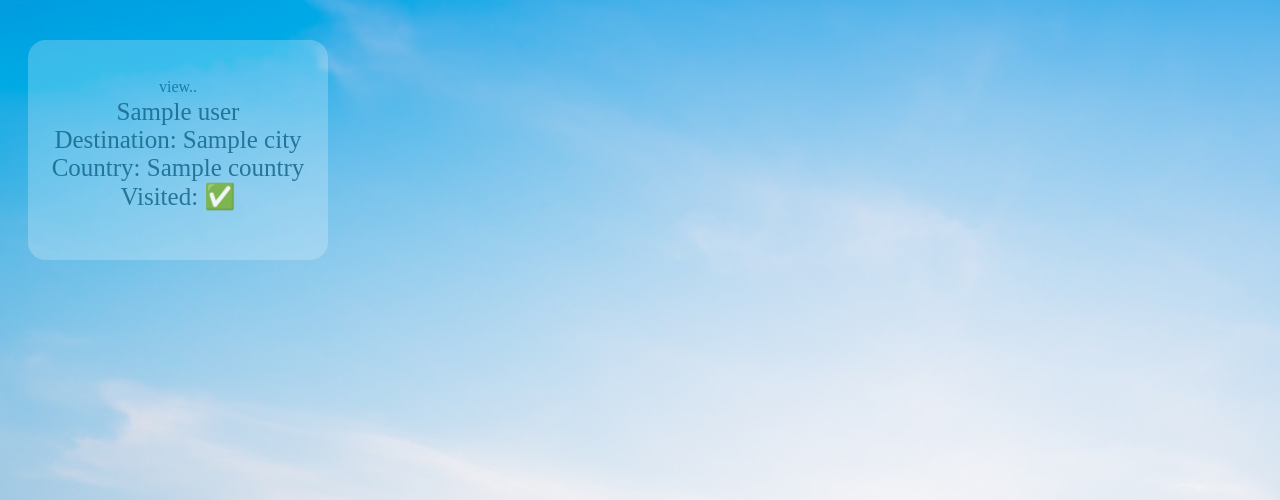
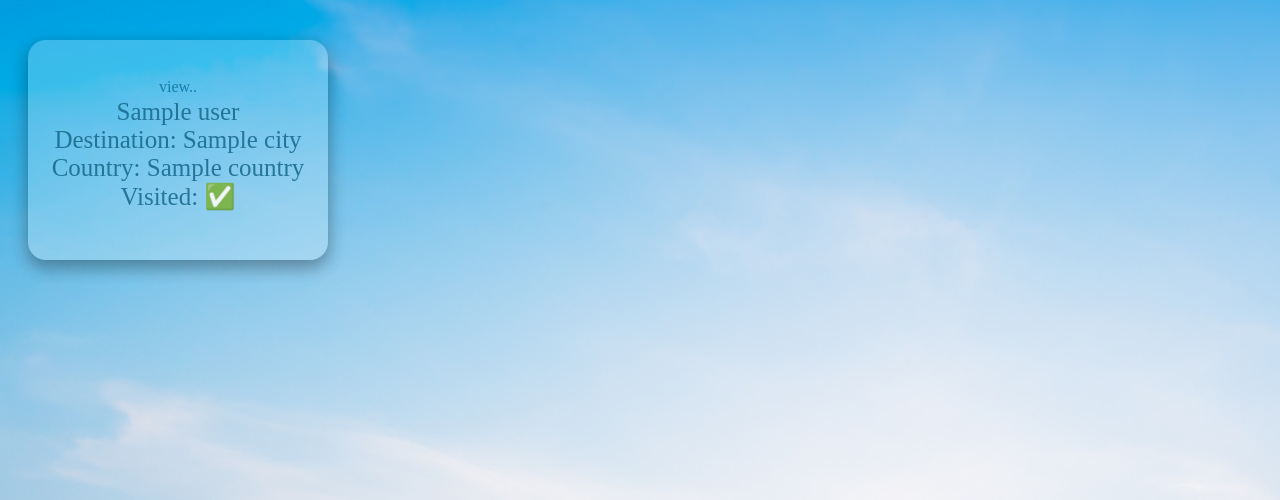
Before and after one commit to samjaygill/Python_Project, a Flask app: page /destinations in a window 1280 px wide. Shown: the part 117-617 px from the top of the page. Run offline with Flask 3, Linux system fonts and the light colour scheme; a database or web service that is not in the repository returns one stand-in record (Sample ...); some libraries are stand-ins or nearby versions.

Commit message:
styling changes

```diff
--- a/static/css/destinations/all.css
+++ b/static/css/destinations/all.css
@@ -16,6 +16,7 @@
     color: rgba(26, 109, 144, 0.911);
     display:inline-block;
     text-align: center;
+    box-shadow: 0 8px 16px 0 rgba(0, 0, 0, 0.2), 0 6px 20px 0 rgba(0, 0, 0, 0.19);
 }
 
 .trash-button{
--- a/static/css/destinations/tovisit.css
+++ b/static/css/destinations/tovisit.css
@@ -30,12 +30,12 @@
     height: 300px;
     border: 1px;
     padding: 50px 30px 30px 30px ;
-    /* margin: 30px 20px 30px 20px ; */
     background-color: rgba(255, 255, 255, 0.222);
     border-radius: 18px;
     justify-content: center;
     font-size: 20px;
     color: rgba(26, 109, 144, 0.911);
+    box-shadow: 0 8px 16px 0 rgba(0, 0, 0, 0.2), 0 6px 20px 0 rgba(0, 0, 0, 0.19);
 }
 #visited label {
     display: block;
```
